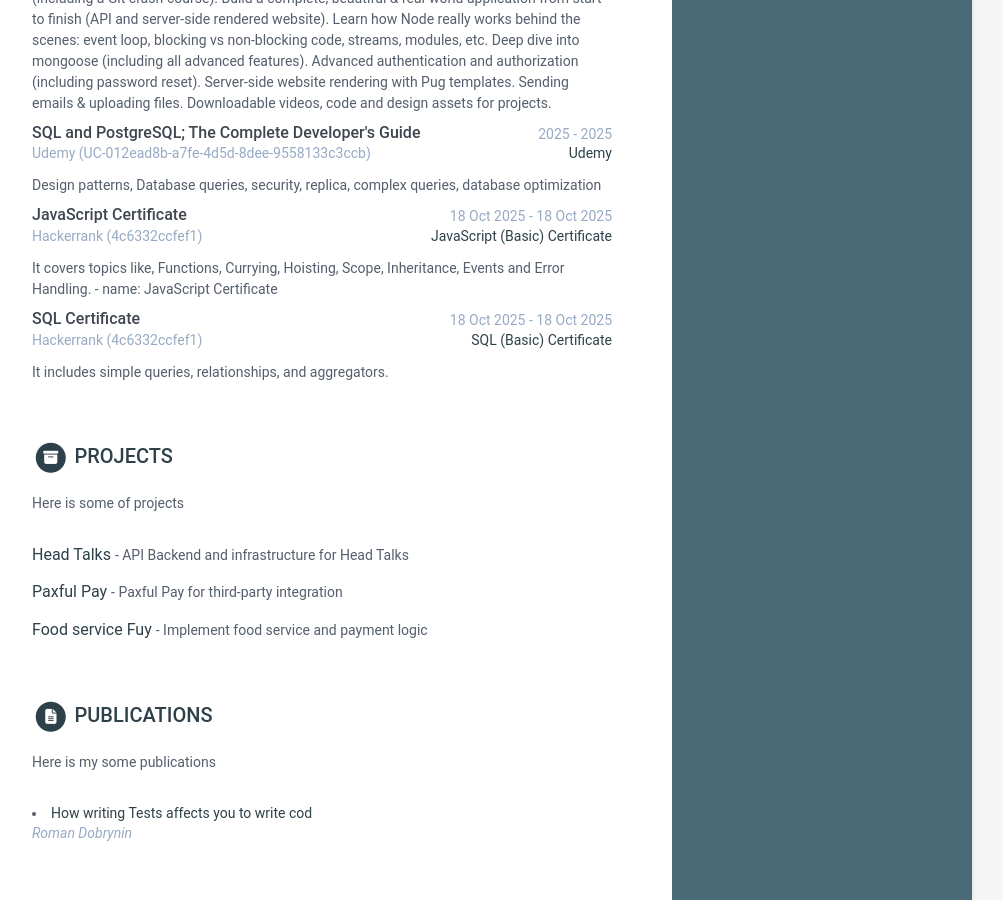
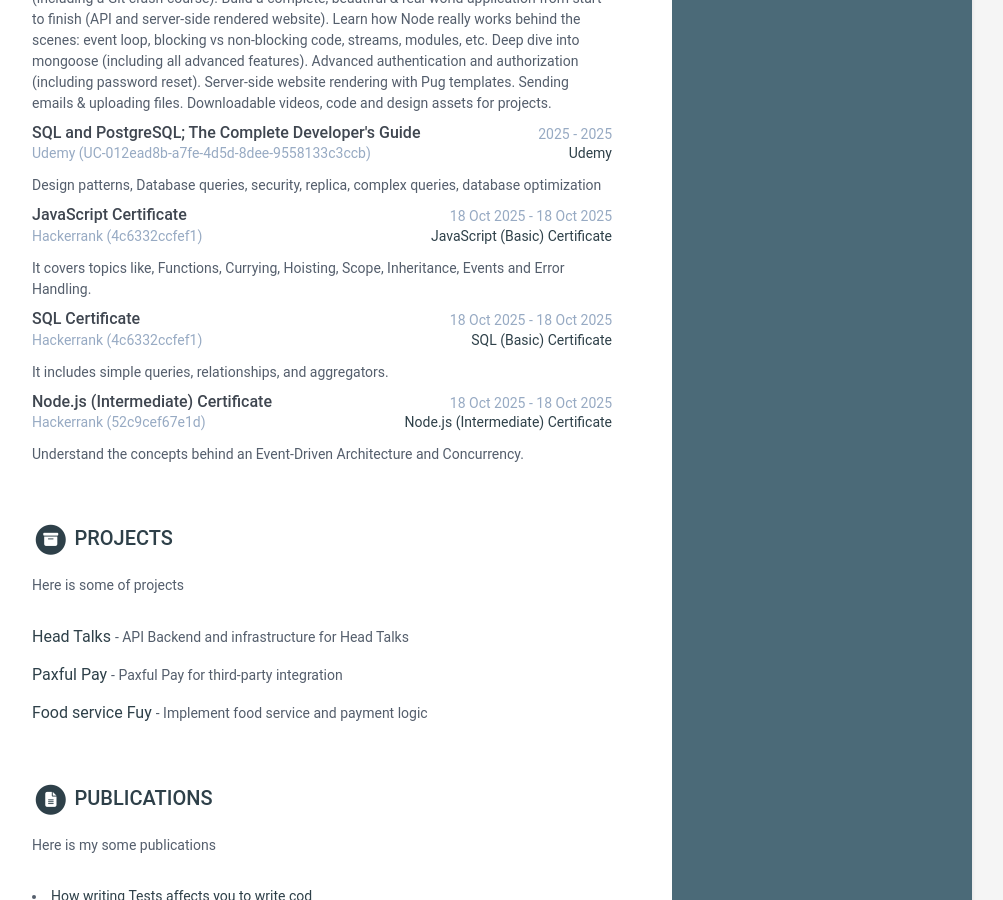
Before and after one commit to rdobrynin/rdobrynin.github.io, a Jekyll site: the page built from index.html, in a window 1280 px wide and 900 px high, scrolled down 2474 px. Shown: the whole window, without its empty margins (168-1171 px from the left). Built offline with Jekyll 4.4.1, drawn with Linux system fonts in a browser that asks for light colours.

Commit message:
add skill

```diff
--- a/_data/data.yml
+++ b/_data/data.yml
@@ -204,6 +204,7 @@ certifications:
           credentialname: Udemy
           details: |
             Design patterns, Database queries, security, replica, complex queries, database optimization
+
         - name: JavaScript Certificate
           start: 18 Oct 2025
           end: 18 Oct 2025
@@ -213,7 +214,7 @@ certifications:
           credentialname: JavaScript (Basic) Certificate
           details: |
             It covers topics like, Functions, Currying, Hoisting, Scope, Inheritance, Events and Error Handling.
-                - name: JavaScript Certificate
+
         - name: SQL Certificate
           start: 18 Oct 2025
           end: 18 Oct 2025
@@ -223,6 +224,16 @@ certifications:
           credentialname: SQL (Basic) Certificate
           details: |
             It includes simple queries, relationships, and aggregators.
+
+        - name: Node.js (Intermediate) Certificate
+          start: 18 Oct 2025
+          end: 18 Oct 2025
+          organization: Hackerrank
+          credentialid: 52c9cef67e1d
+          credentialurl: hackerrank.com/certificates/52c9cef67e1d
+          credentialname: Node.js (Intermediate) Certificate
+          details: |
+            Understand the concepts behind an Event-Driven Architecture and Concurrency.
 
 
 
```
